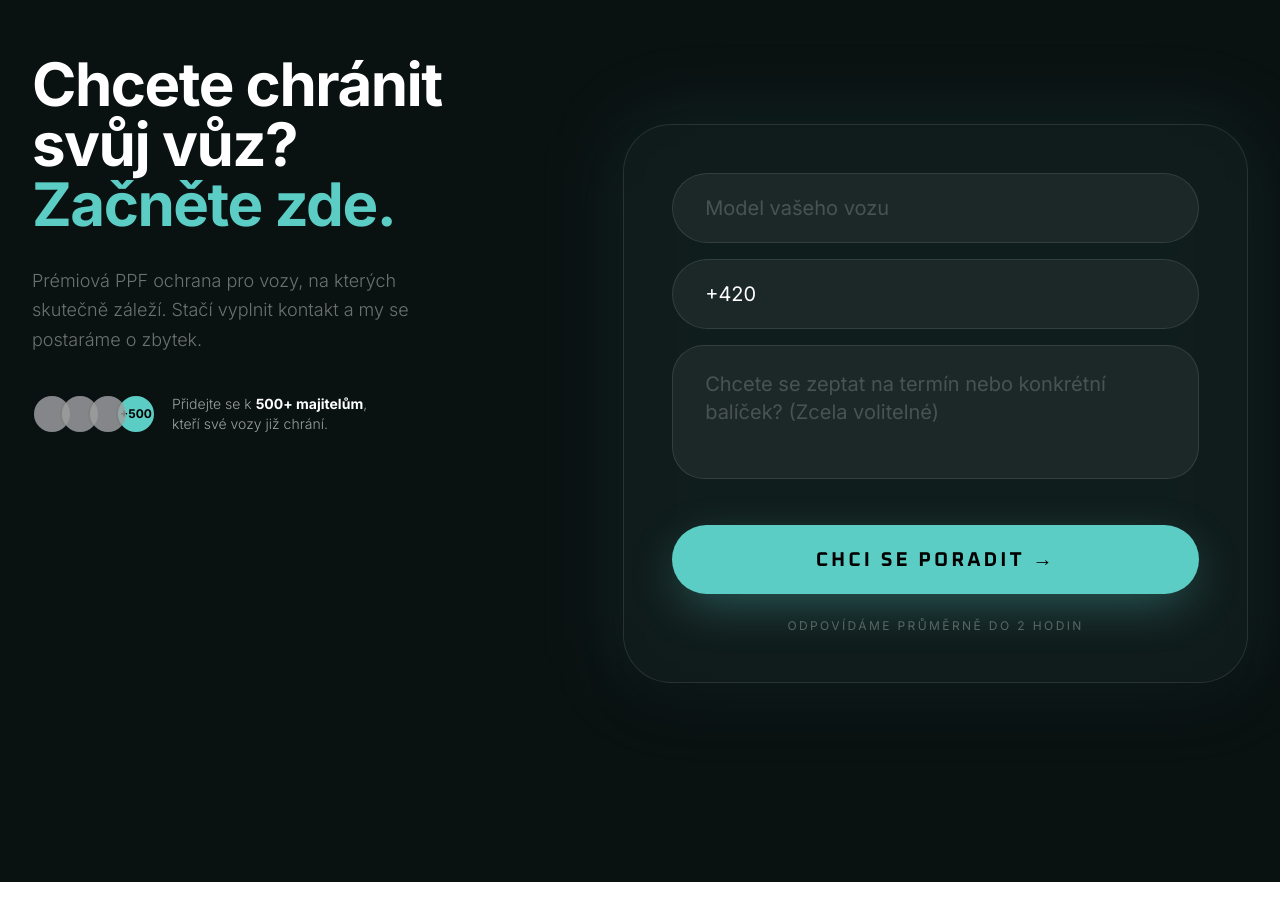
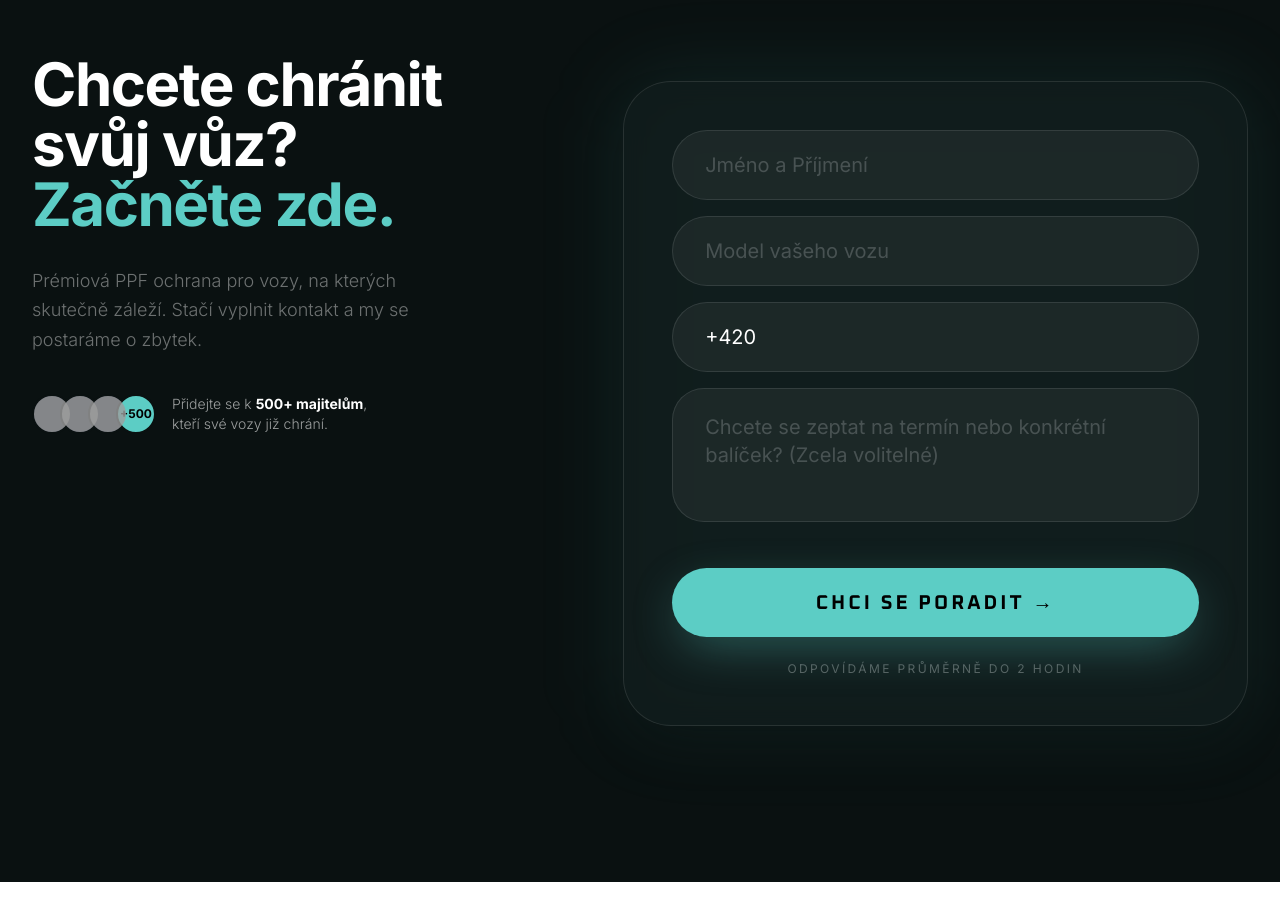
Before and after one commit to julijanlaznik/exclusivecustoms, a React (Vite) app: page / in a window 1280 px wide. Shown: the part 6780-7700 px from the top of the page. Built offline with nearby package versions, Linux system fonts and the light colour scheme; grey boxes are pictures that could not be loaded.

Commit message:
iuasbfof

```diff
--- a/components/FormSection.tsx
+++ b/components/FormSection.tsx
@@ -118,6 +118,15 @@ const FormSection = forwardRef<HTMLDivElement>((props, ref) => {
                 {!submitted ? (
                   <form onSubmit={handleSubmit} className="space-y-6 animate-fade-up">
                     <div className="space-y-4">
+                       <div className="relative">
+                        <input
+                          required
+                          type="text"
+                          id="name"
+                          placeholder="Jméno a Příjmení"
+                          className="w-full bg-white/5 border border-white/10 py-5 px-8 text-white placeholder:text-white/20 rounded-full outline-none focus:border-brand focus:bg-white/10 transition-all font-sans text-lg md:text-xl"
+                        />
+                      </div>
                       <div className="relative">
                         <input
                           required
```
